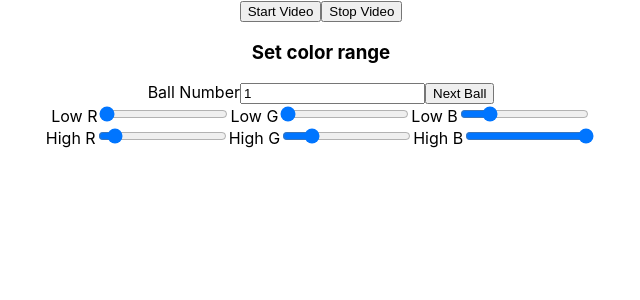
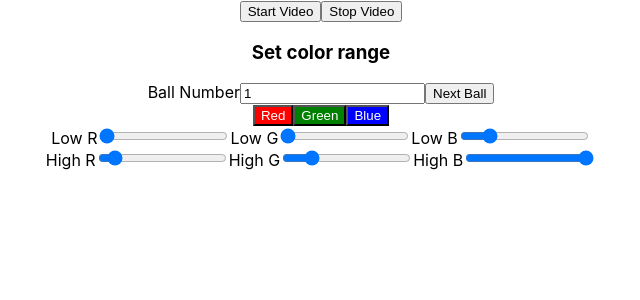
Before and after one commit to ianboru/juggle-tracker-js, a React (Create React App) app: page / in a window 1280 px wide. Shown: the top 300 px of the page, without its empty margins (319-959 px from the left). Built offline with nearby package versions, Linux system fonts and the light colour scheme.

Commit message:
added color presets

```diff
--- a/src/App.js
+++ b/src/App.js
@@ -256,6 +256,50 @@ class App extends Component {
       allBallColors : colorRanges
     })
   }
+  setColor=(e)=>{
+    const red = {
+        'lr' : 40,
+        'lg' : 0,
+        'lb' : 0,
+        'hr' : 255,
+        'hg' : 30,
+        'hb' : 60,
+      }
+    const green = {
+        'lr' : 0,
+        'lg' : 40,
+        'lb' : 0,
+        'hr' : 30,
+        'hg' : 255,
+        'hb' : 80,
+      }
+    const blue = {
+        'lr' : 0,
+        'lg' : 0,
+        'lb' : 40,
+        'hr' : 10,
+        'hg' : 80,
+        'hb' : 255,
+      }
+    let state = this.state
+    let color = {}
+    let colorRanges = this.state.allBallColors
+    if(e.target.name == "red"){
+      colorRanges[this.state.ballNum] = red
+      color = red
+    }else if(e.target.name == "green"){
+      colorRanges[this.state.ballNum] = green
+      color = green
+    }else if(e.target.name == "blue"){
+      colorRanges[this.state.ballNum] = blue
+      color = blue
+    }
+    state.allBallColors = colorRanges
+      state = Object.assign(state, color);
+      this.setState({
+        state
+      })
+  }
   nextBall=()=>{
     this.setColorRange()
     let ballNum = this.state.ballNum
@@ -287,6 +331,10 @@ class App extends Component {
           <label>Ball Number</label><input type="input" value={this.state.ballNum} onChange={this.handleBallNum}/>
           <button onClick={this.nextBall}>Next Ball</button>
           <br/>
+          <button style={{"background-color":'red', 'color': 'white'}} name="red" onClick={this.setColor}>Red</button>
+          <button style={{"background-color":'green', 'color': 'white'}} name="green" onClick={this.setColor}>Green</button>
+          <button style={{"background-color":'blue', 'color': 'white'}} name="blue" onClick={this.setColor}>Blue</button>
+          <br/>
           <label>Low R</label><input name="lr" type="range" min={0} max={255} value={this.state.lr} onChange={this.handleRGBChange}/>
           <label>Low G</label><input name="lg" type="range" min={0} max={255} value={this.state.lg} onChange={this.handleRGBChange}/>
           <label>Low B</label><input name="lb" type="range" min={0} max={255} value={this.state.lb} onChange={this.handleRGBChange}/>
```
